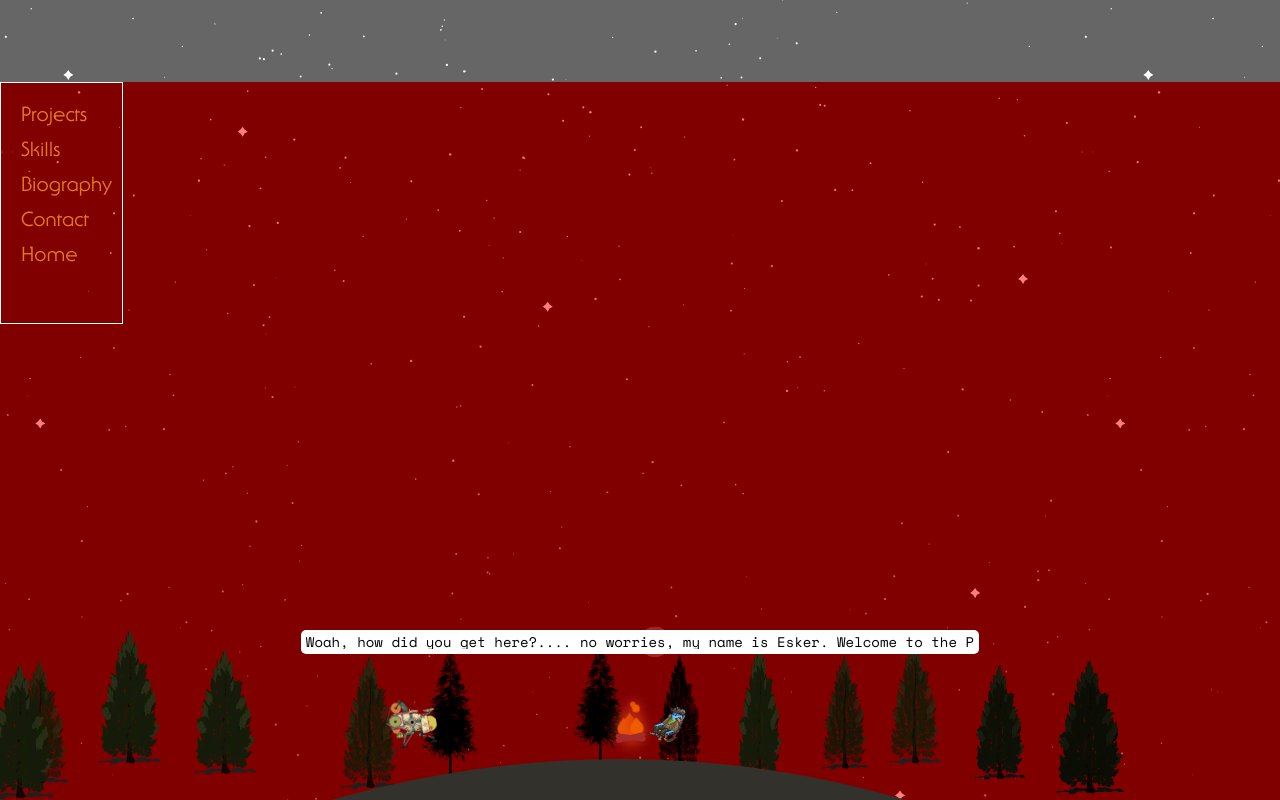
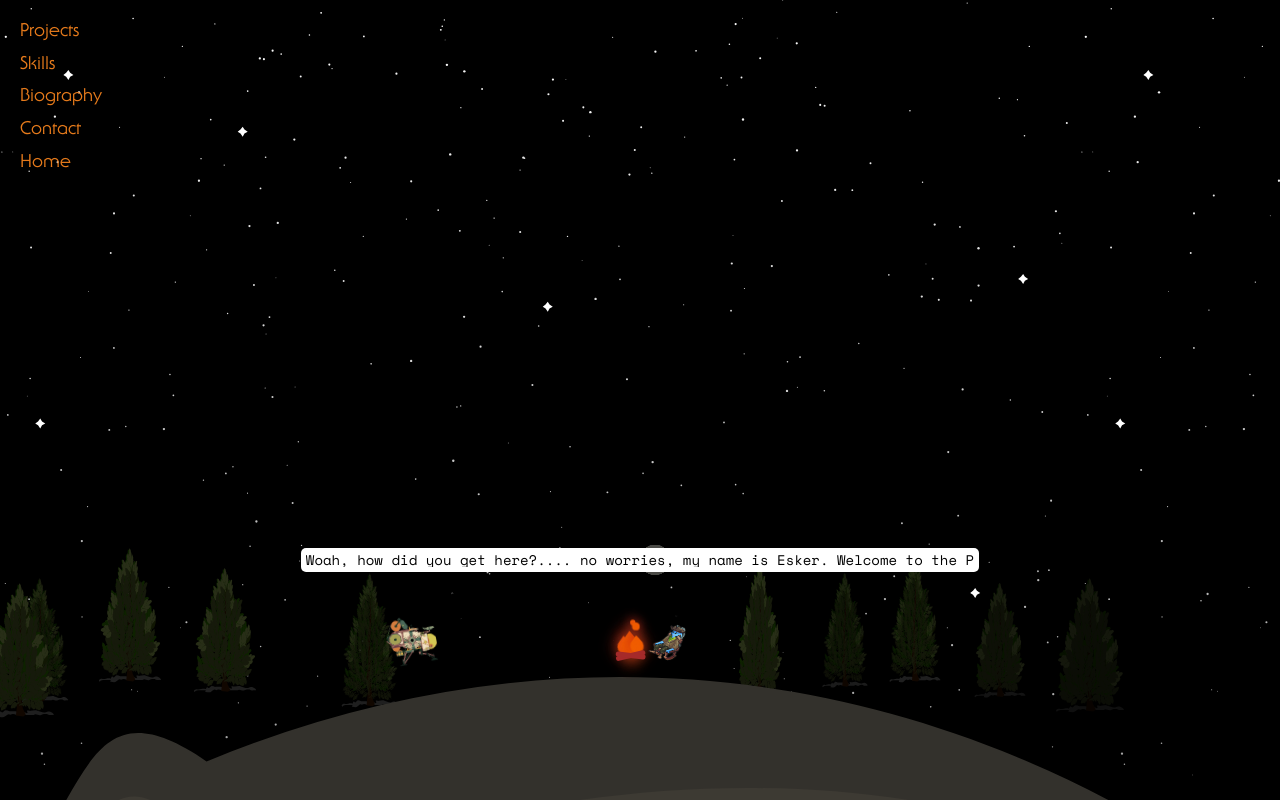
Before and after one commit to Tybenson0/PlanetaryPortfolio, a React (Create React App) app: page /projects in a window 1280 px wide. Built offline with nearby package versions, Linux system fonts and the light colour scheme.

Commit message:
test build

```diff
--- a/src/App.css
+++ b/src/App.css
@@ -81,14 +81,13 @@ a {
   margin: 0; /* Prevent line breaks within the heading */
 }
 
-.test-1 {
+.projects-container {
   position: absolute;
   z-index: 1;
   width: 100%;
   height: 100%;
   grid-row: 1/11;
   grid-column: 1/7;
-  background-color: red;
   opacity: 50%;
 }
 .test-2 {
@@ -203,7 +202,6 @@ html, body, #root {
   z-index: 9999;
   width: fit-content;
   height: 100%;
-  border: 1px solid white;
   grid-column: 1/4;
   grid-row: 1/4;
   position: absolute;
@@ -221,7 +219,7 @@ html, body, #root {
   padding: 2rem 1rem 1rem 2rem;
 }
 .nav-link {
-    font-size: 2rem;
+    font-size: 1.8rem;
     font-family: wilds;
     color: #E57A1B;
 }
@@ -246,6 +244,7 @@ html, body, #root {
   animation: first-orbit 15s ease-in-out infinite;
  filter: brightness(90%);
  transform-origin: 50% 50%;
+ z-index: 10;
 }
 .planet-2 {
   position: absolute;
@@ -255,6 +254,7 @@ html, body, #root {
   height: 60%;
   animation: second-orbit 20s linear infinite;
   filter: brightness(80%);
+  z-index: 9;
 }
 .planet-3 {
   position: absolute;
@@ -265,6 +265,7 @@ html, body, #root {
   animation: third-orbit 25s linear infinite;
   filter: brightness(70%);
   transform-origin: 50% 50%;
+  z-index: 8;
 }
 .planet-4 {
   position: absolute;
@@ -274,6 +275,7 @@ html, body, #root {
   height: 100%;
   animation: fourth-orbit 30s linear infinite;
   filter: brightness(60%);
+  z-index: 7;
 }
 
 
--- a/src/App.js
+++ b/src/App.js
@@ -16,7 +16,6 @@ function App() {
 
   return (
     <>
-    <Url />
     <section className='level-0-container'>
       <div className='space'  ></div>
     <Nav />
--- a/src/projects.js
+++ b/src/projects.js
@@ -2,7 +2,7 @@ import React from 'react';
 
 const Projects = () => {
     return (
-        <div className='test-1'>
+        <div className='projects-container'>
 
         </div>
     );
```
